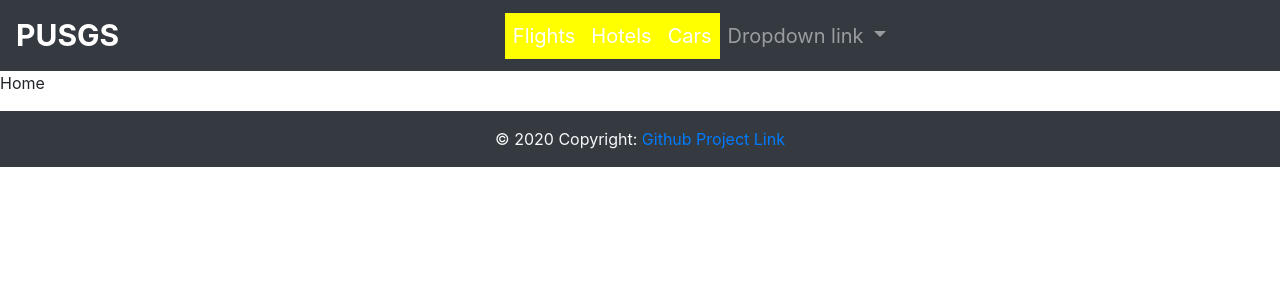
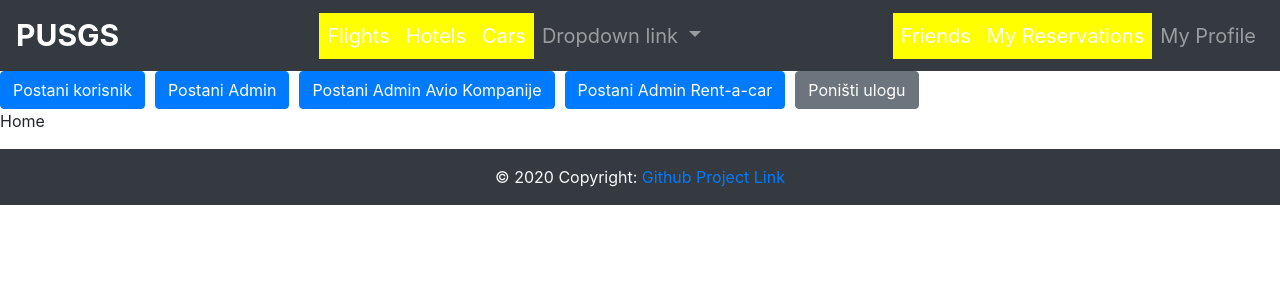
Before and after one commit to stefandzogovic/pusgs, an Angular app: page / in a window 1280 px wide. Shown: the top 300 px of the page. Built offline with nearby package versions, Linux system fonts and the light colour scheme.

Commit message:
Dodat i implementiran servis za user-a na bazi BehaviorSubject-a.
Singleton servis koji sadrzi currentusera, i svaka komponenta koja koristi trenutnog korisnika se subscribuje na BehaviourSubject  property servisa. I ukoliko zeli da ga menja, koristi next() metodu.

```diff
--- a/src/app/app.component.html
+++ b/src/app/app.component.html
@@ -1,3 +1,8 @@
 <app-header></app-header>
+<button class="btn btn-primary"  (click)="becomeSomething('user')">Postani korisnik</button>
+<button class="btn btn-primary" style="margin-left: 10px;" (click)="becomeSomething('admin')">Postani Admin</button>
+<button class="btn btn-primary" style="margin-left: 10px;" (click)="becomeSomething('adminavio')">Postani Admin Avio Kompanije</button>
+<button class="btn btn-primary" style="margin-left: 10px;" (click)="becomeSomething('adminrent')">Postani Admin Rent-a-car</button>
+<button class="btn btn-secondary" style="margin-left: 10px;" (click)=revertRole()>Poništi ulogu</button>
 <router-outlet></router-outlet>
 <app-footer></app-footer>
--- a/src/app/app.component.ts
+++ b/src/app/app.component.ts
@@ -1,4 +1,6 @@
 import { Component } from '@angular/core';
+import {Router} from '@angular/router';
+import { UserService } from './services/user.service';
 
 @Component({
   selector: 'app-root',
@@ -6,13 +8,21 @@ import { Component } from '@angular/core';
   styleUrls: ['./app.component.css']
 })
 export class AppComponent {
+
   title = 'pusgs-front';
+  constructor(
+    private router: Router,
+    private userService: UserService
+   ) {}
 
-  becomeAUser(): void {
-    localStorage.setItem('sessionUserRole', JSON.stringify('USER'));
+  becomeSomething(param : string): void {
+    this.userService.changeType(param);
+    console.log(this.userService.currentUser);
+    this.router.navigate(['/']);
   }
 
   revertRole(): void {
-    localStorage.removeItem('sessionUserRole');
+    this.userService.changeType("guest");
+    this.router.navigate(['/']);
   }
 }
--- a/src/app/components/header/header.component.html
+++ b/src/app/components/header/header.component.html
@@ -1,7 +1,9 @@
 <nav class="navbar navbar-expand-lg navbar-dark bg-dark">
     <a class="navbar-brand" href="#">PUSGS</a>
-    <button class="navbar-toggler" type="button" data-toggle="collapse" data-target="#navbarNavDropdown" aria-controls="navbarNavDropdown" aria-expanded="false" aria-label="Toggle navigation">
-      <span class="navbar-toggler-icon"></span>
+
+    <button class="navbar-toggler" type="button" data-toggle="collapse" data-target="#navbarNavDropdown"
+        aria-controls="navbarNavDropdown" aria-expanded="false" aria-label="Toggle navigation">
+        <span class="navbar-toggler-icon"></span>
     </button>
     <div class="collapse navbar-collapse" id="navbarNavDropdown">
         <ul class="navbar-nav mx-auto">
@@ -27,7 +29,7 @@
             </li>
         </ul>
 
-        <!-- <ul *ngIf="currentUser.type === 'user'" class="navbar-nav">
+        <ul *ngIf="currentUser.type === 'user'" class="navbar-nav">
             <li class="nav-item" [routerLinkActive]="['active']" [routerLinkActiveOptions]="{exact:true}">
                 <a class="nav-link" [routerLink]="['/']">Friends</a>
             </li>
@@ -37,15 +39,15 @@
             <li class="nav-item" [routerLinkActive]="['active']" [routerLinkActiveOptions]="{exact:true}">
                 <a class="nav-link" [routerLink]="['/profile']">My Profile</a>
             </li>
-        </ul> -->
+        </ul>
 
-        <!-- <ul *ngIf="currentUser.type === 'guest'" class="navbar-nav">
+        <ul *ngIf="currentUser.type === 'guest'" class="navbar-nav">
             <li class="nav-item" [routerLinkActive]="['active']" [routerLinkActiveOptions]="{exact:true}">
                 <a class="nav-link" [routerLink]="['/']"></a>
             </li>
             <li class="nav-item" [routerLinkActive]="['active']" [routerLinkActiveOptions]="{exact:true}">
                 <a class="nav-link" [routerLink]="['/']">Sign Up</a>
             </li>
-        </ul> -->
+        </ul>
     </div>
-  </nav>
+</nav>
--- a/src/app/components/header/header.component.ts
+++ b/src/app/components/header/header.component.ts
@@ -1,5 +1,7 @@
 import { Component, OnInit } from '@angular/core';
 import { User } from 'src/entities/user';
+import { UserService } from 'src/app/services/user.service';
+
 @Component({
   selector: 'app-header',
   templateUrl: './header.component.html',
@@ -7,10 +9,11 @@ import { User } from 'src/entities/user';
 })
 export class HeaderComponent implements OnInit {
 
-  constructor() { }
+  currentUser : User;
+  constructor(private data: UserService) {}
+
 
   ngOnInit(): void {
+    this.data.currentUser.subscribe(user => this.currentUser = user)
   }
-
-  currentUser : User = new User("Stefan", "Dzogovic", "dzoga123", "sifra123", "Ulica");
 }
--- /dev/null
+++ b/src/app/services/user.service.ts
@@ -0,0 +1,21 @@
+import { Injectable } from '@angular/core';
+import { BehaviorSubject } from 'rxjs';
+import { User } from 'src/entities/user';
+
+@Injectable({
+  providedIn: 'root'
+})
+export class UserService {
+
+  private tempUser = new User("Stefan", "Dzogovic", "dzogara123", "dzogara123", "adresa", "user");
+  private userSource = new BehaviorSubject<User>(this.tempUser);
+  currentUser = this.userSource.asObservable();
+
+  constructor() { }
+
+  changeType(type : string) {
+    this.tempUser.type = type;
+    this.userSource.next(this.tempUser);
+  }
+
+}
--- a/src/entities/user.ts
+++ b/src/entities/user.ts
@@ -6,12 +6,14 @@ export class User
     username : string;
     password : string;
     address : string;
+    type : string;
 
-    constructor(name: string, lastname: string, username: string, password: string, address: string) {
+    constructor(name: string, lastname: string, username: string, password: string, address: string, type: string) {
         this.name = name;
         this.lastname = lastname;
         this.username = username;
         this.address = address;
         this.password = password;
+        this.type = type;
     }
 }
```
Also changed, not shown: 1 other file (tests, documents, lock files or other folders).
